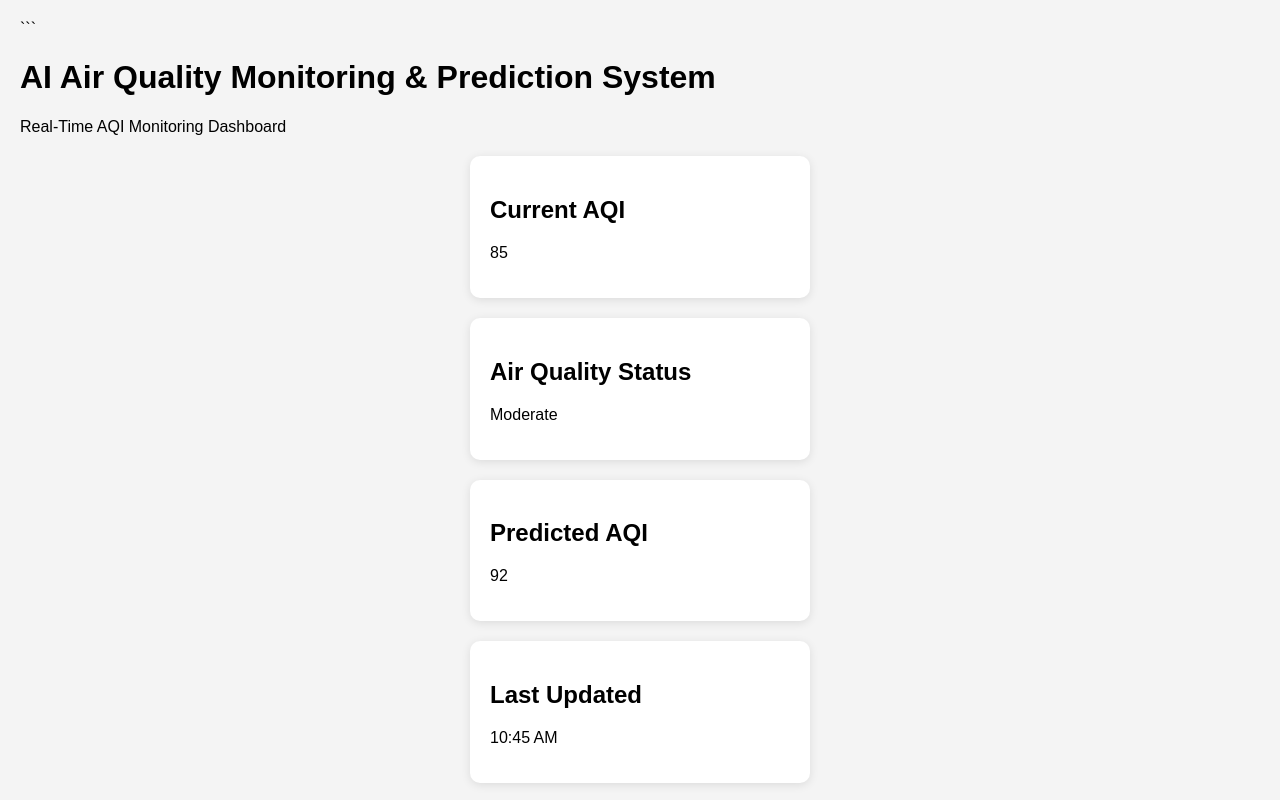
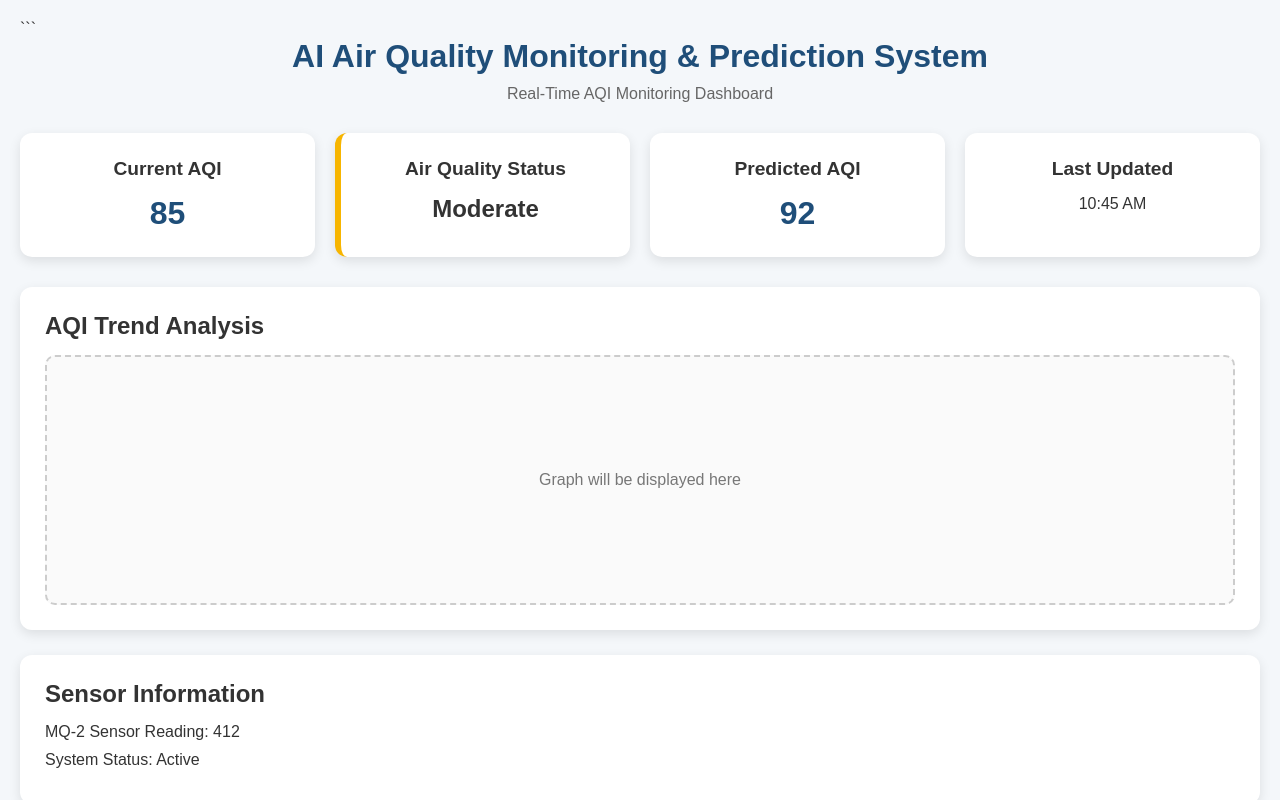
Before and after one commit to Priyanshu08p/Ai-AQI, a plain HTML site: page software/frontend/index.html in a window 1280 px wide. Shown: the top 800 px of the page. Drawn offline with Linux system fonts and the light colour scheme.

Commit message:
Update style.css

```diff
--- a/software/frontend/style.css
+++ b/software/frontend/style.css
@@ -1,19 +1,90 @@
-body{
-    font-family: Arial, sans-serif;
-    background:#f4f4f4;
-    margin:0;
-    padding:20px;
+*{
+margin:0;
+padding:0;
+box-sizing:border-box;
+font-family:Arial, sans-serif;
 }
 
-.container{
-    text-align:center;
+body{
+background:#f4f7fa;
+color:#333;
+padding:20px;
+}
+
+header{
+text-align:center;
+margin-bottom:30px;
+}
+
+header h1{
+color:#1f4e79;
+margin-bottom:10px;
+}
+
+header p{
+color:#666;
+}
+
+.dashboard{
+display:grid;
+grid-template-columns:repeat(auto-fit,minmax(250px,1fr));
+gap:20px;
+margin-bottom:30px;
 }
 
 .card{
-    background:white;
-    margin:20px auto;
-    padding:20px;
-    width:300px;
-    border-radius:10px;
-    box-shadow:0 2px 10px rgba(0,0,0,0.1);
+background:white;
+padding:25px;
+border-radius:12px;
+box-shadow:0 4px 12px rgba(0,0,0,0.1);
+text-align:center;
 }
+
+.card h2{
+margin-bottom:15px;
+font-size:1.2rem;
+}
+
+.value{
+font-size:2rem;
+font-weight:bold;
+color:#1f4e79;
+}
+
+.status{
+font-size:1.5rem;
+font-weight:bold;
+}
+
+.moderate{
+border-left:6px solid #f7b500;
+}
+
+.graph-section,
+.sensor-section{
+background:white;
+padding:25px;
+border-radius:12px;
+box-shadow:0 4px 12px rgba(0,0,0,0.1);
+margin-bottom:25px;
+}
+
+.graph-section h2,
+.sensor-section h2{
+margin-bottom:15px;
+}
+
+.graph-placeholder{
+height:250px;
+display:flex;
+align-items:center;
+justify-content:center;
+border:2px dashed #ccc;
+border-radius:10px;
+color:#777;
+background:#fafafa;
+}
+
+.sensor-section p{
+margin-bottom:10px;
+}
```
